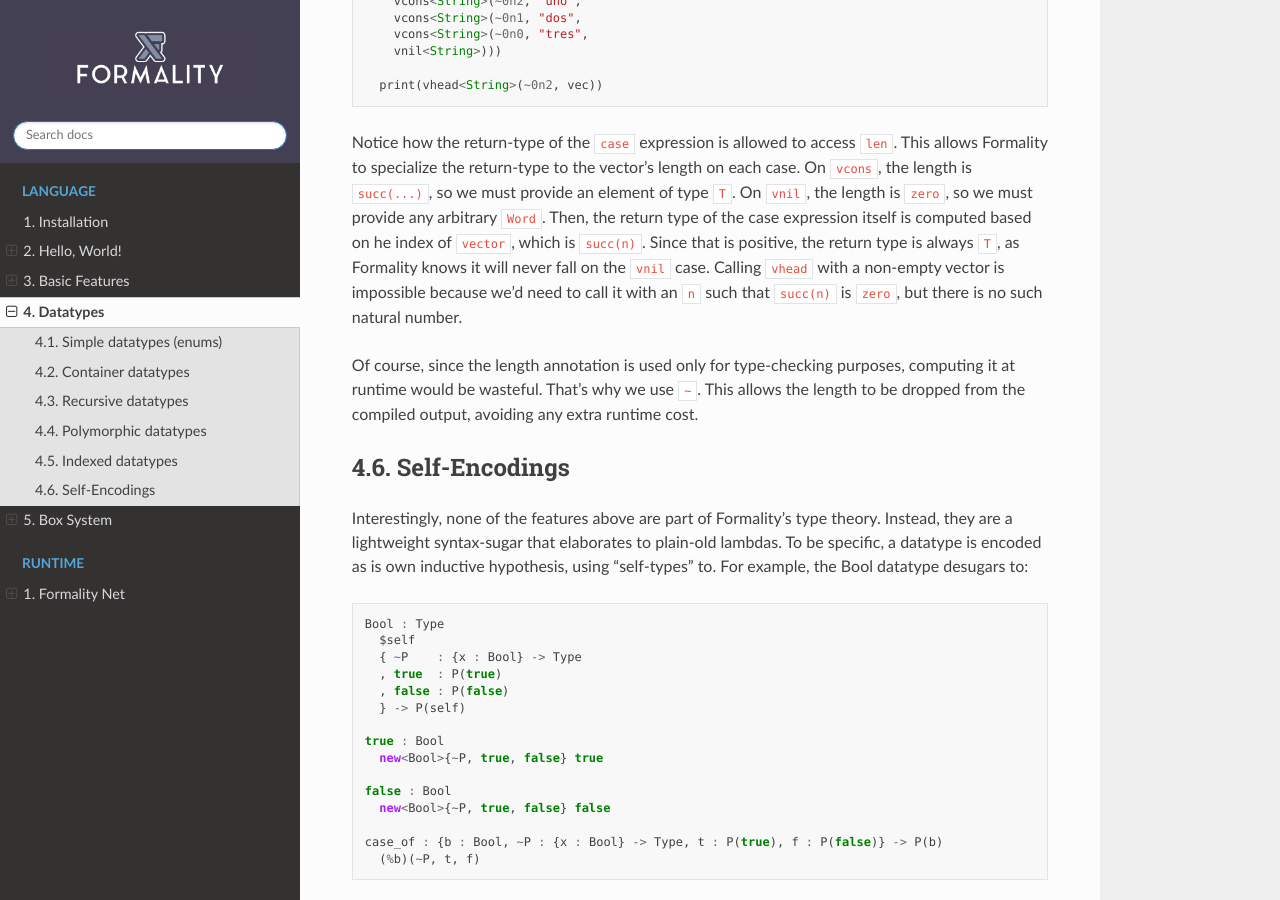
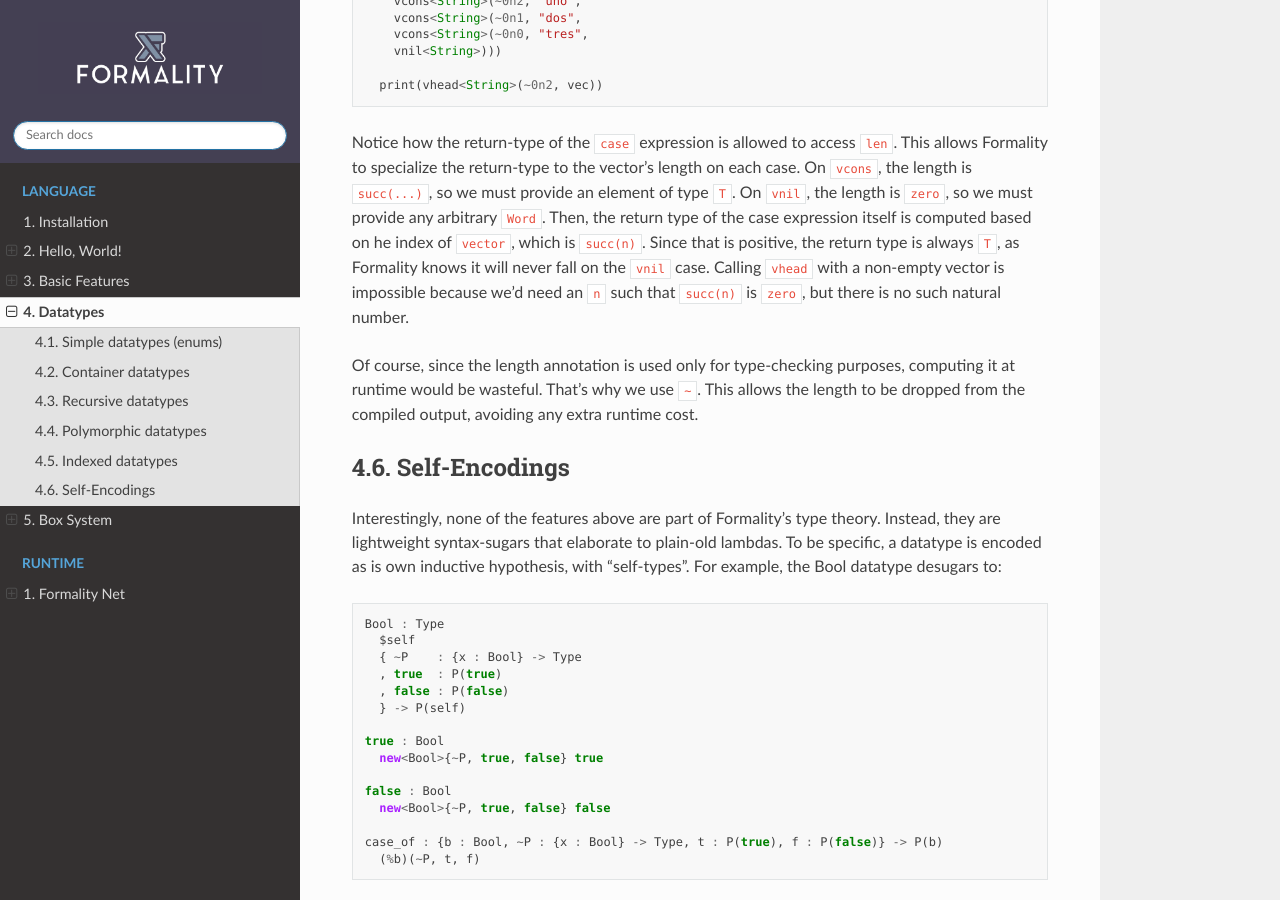
Before and after one commit to Soonad/docs.formality-lang.org, a Sphinx documentation site: the page built from docs/source/language/Datatypes.md, in a window 1280 px wide and 900 px high, scrolled down 3839 px. Built offline with Sphinx 7.4.7 and the Read the Docs theme 2.0.0, drawn with Linux system fonts in a browser that asks for light colours; pages that are not in the unit, such as notebooks, are missing from menus; some of the changed text lies outside the part shown.

Commit message:
Small improvements

````diff
--- a/docs/source/language/Datatypes.md
+++ b/docs/source/language/Datatypes.md
@@ -182,13 +182,13 @@
   print(vhead<String>(~0n2, vec))
 ```
 
-Notice how the return-type of the `case` expression is allowed to access `len`. This allows Formality to specialize the return-type to the vector's length on each case. On `vcons`, the length is `succ(...)`, so we must provide an element of type `T`. On `vnil`, the length is `zero`, so we must provide any arbitrary `Word`. Then, the return type of the case expression itself is computed based on he index of `vector`, which is `succ(n)`. Since that is positive, the return type is always `T`, as Formality knows it will never fall on the `vnil` case. Calling `vhead` with a non-empty vector is impossible because we'd need to call it with an `n` such that `succ(n)` is `zero`, but there is no such natural number.
+Notice how the return-type of the `case` expression is allowed to access `len`. This allows Formality to specialize the return-type to the vector's length on each case. On `vcons`, the length is `succ(...)`, so we must provide an element of type `T`. On `vnil`, the length is `zero`, so we must provide any arbitrary `Word`. Then, the return type of the case expression itself is computed based on he index of `vector`, which is `succ(n)`. Since that is positive, the return type is always `T`, as Formality knows it will never fall on the `vnil` case. Calling `vhead` with a non-empty vector is impossible because we'd need an `n` such that `succ(n)` is `zero`, but there is no such natural number.
 
 Of course, since the length annotation is used only for type-checking purposes, computing it at runtime would be wasteful. That's why we use `~`. This allows the length to be dropped from the compiled output, avoiding any extra runtime cost.
 
 ### Self-Encodings
 
-Interestingly, none of the features above are part of Formality's type theory. Instead, they are a lightweight syntax-sugar that elaborates to plain-old lambdas. To be specific, a datatype is encoded as is own inductive hypothesis, using "self-types" to. For example, the Bool datatype desugars to:
+Interestingly, none of the features above are part of Formality's type theory. Instead, they are lightweight syntax-sugars that elaborate to plain-old lambdas. To be specific, a datatype is encoded as is own inductive hypothesis, with "self-types". For example, the Bool datatype desugars to:
 
 ```javascript
 Bool : Type
@@ -209,4 +209,5 @@
 ```
 
 Here, `$self ...`, `new<T> val` and `%b` are the type, introduction, and elimination of self-types, respectively. You can see how any datatype is encoded under the hoods by asking `fm` to evaluate its type, as in, `fm any_file.Bool` or `fm any_file.Nat`. While you probably won't need to deal with self-encodings yourself, knowing how they work is valuable, since it allows you to express types not covered by the built-in syntax.
+
 **TODO**: write a brief explanation on how it works.
````
Also changed, not shown: other parts of docs/source/language/Datatypes.md (+1 -1 lines).
